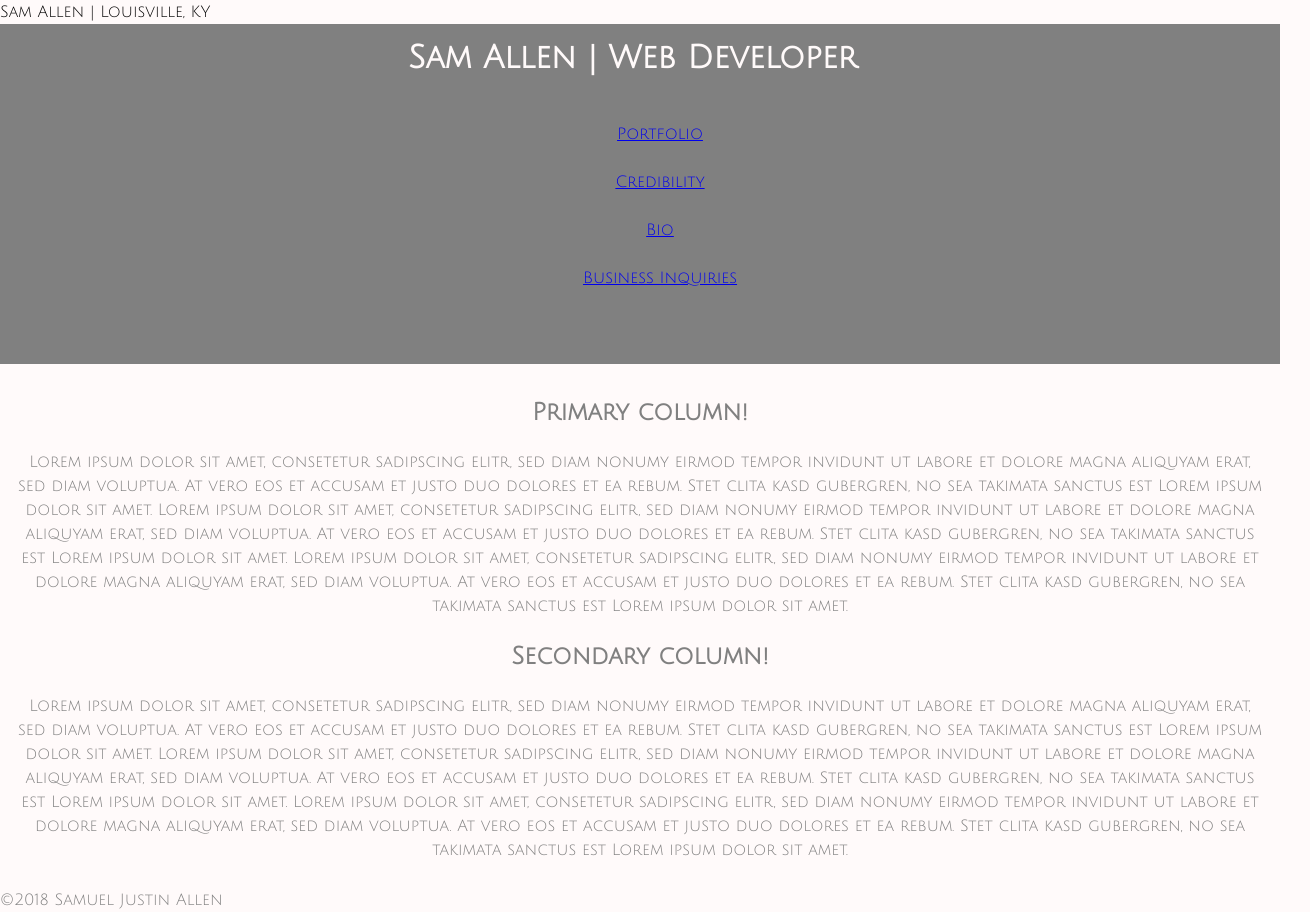
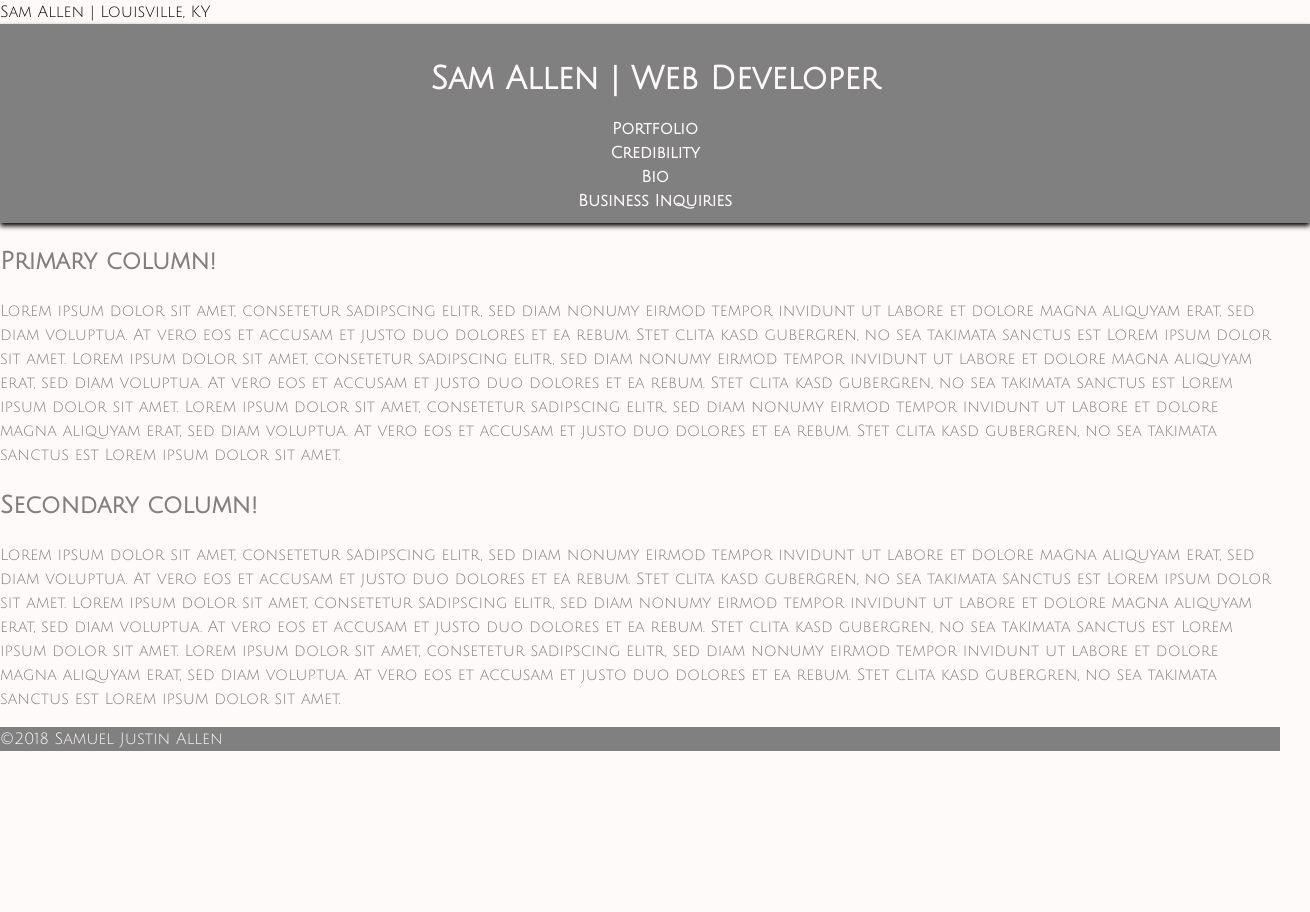
Before and after one commit to samallen502/samallen502.github.io, a plain HTML site: page index.html in a window 1280 px wide. Shown: the whole page, 1310 px wide, since content can reach past the window. After the commit the page ends 800 px from the top, so only its background shows below. Drawn offline with Linux system fonts and the light colour scheme.

Commit message:
Uploading some so-so style updates from 2/12/18.

```diff
--- a/css/main.css
+++ b/css/main.css
@@ -13,6 +13,31 @@ body {
   color: grey;
 }
 
+header,
+footer {
+  margin-top: 0;
+  background-color: grey;
+  color: snow;
+  font: bolder;
+  width: 100%;
+}
+
+h1 {
+  margin-bottom: -10px;
+}
+
+a {
+  color: snow;
+  text-decoration: none;
+}
+
+header {
+  text-align: center;
+  padding: 10px 15px;
+  box-shadow: 0px 3px 5px black;
+  border-width: 20px;
+}
+
 /* ======================================================
   Base Style (for 360px wide screens and beyond)
 ========================================================= */
@@ -20,13 +45,6 @@ body {
 /* If I didn't already reference "css/normalize.css" in "index.html", I'd use:
 @import url('http://necolas.github.io/normalize.css/7.0.0/normalize.css'); */
 
-.main-header,
-.name,
-.main-nav {
-  background-color: grey;
-  color: snow;
-  font: bolder;
-}
 
 /* ========================================================
   Base Layout Styles (placement of columns, nav bars, etc.)
@@ -34,14 +52,12 @@ body {
 
 /* ---- Navigation ---- */
 
-.container,
-.name,
-.main-nav,
-.main-nav li {
-  text-align: center;
-  padding: 10px 15px;
+.main-nav a {
+  color: snow;
+  text-decoration: none;
+  font-weight: bold;
+  margin: 0;
 }
-
 /* ---- Layout Containers ---- */
 
 .wrap-all-content {
--- a/index.html
+++ b/index.html
@@ -10,11 +10,11 @@
 
 <body>
     <div class="wrap-all-content"> <!-- This is here to set me up for a sticky footer. -->
-        <header class="main-header">
+        <header>
             <div class="container">
-                <h1 class="name"<a href="#">Sam Allen | Web Developer</a></h1><!-- Change to a signature later and add a "home" nav button? If not that, then "Sam Allen" in Stranger Things font? -->
-                <nav class="main-nav">
-                    <ul>
+                <h1><a href="#">Sam Allen | Web Developer</a></h1><!-- Change to a signature later and add a "home" nav button? If not that, then "Sam Allen" in Stranger Things font? -->
+                <nav>
+                    <ul class="main-nav">
                         <li><a href="#">Portfolio</a></li> <!-- User-friendly link to GitHub projects? -->
                         <li><a href="#">Credibility</a></li> <!-- Feature Code Lou FEWD Cert and link to Treehouse. Feature testimonials and clients here in the future? -->
                         <li><a href="#">Bio</a></li> <!-- Brief life story, explain career change, personal living situation, favorite podcasts, professional inspirations, shout-out to mentors, fun hobbies. Maybe make this interactive eventually? -->
@@ -39,8 +39,9 @@
         </div>
     </div> <!-- This is here to set me up for a sticky footer. -->
 
-    <footer class="main-footer">
+    <footer>
         <span>&copy;2018 Samuel Justin Allen</span>
+
         <!-- Add icons for LinkedIn and email later. -->
     </footer>
 
--- a/js/app.js
+++ b/js/app.js
@@ -0,0 +1 @@
+// Event hover page 268 notes
```
